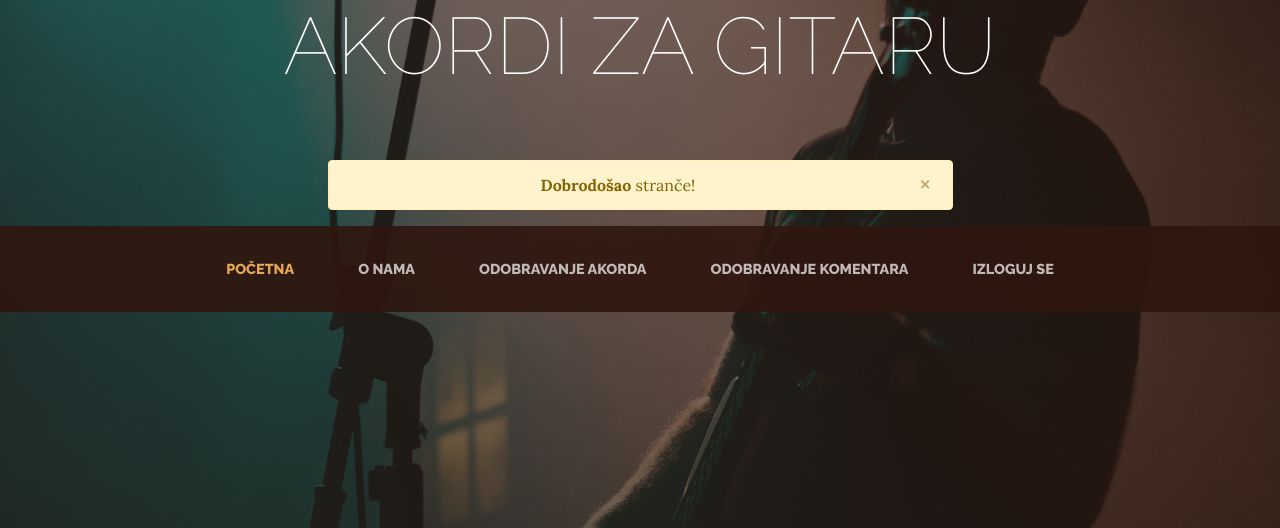
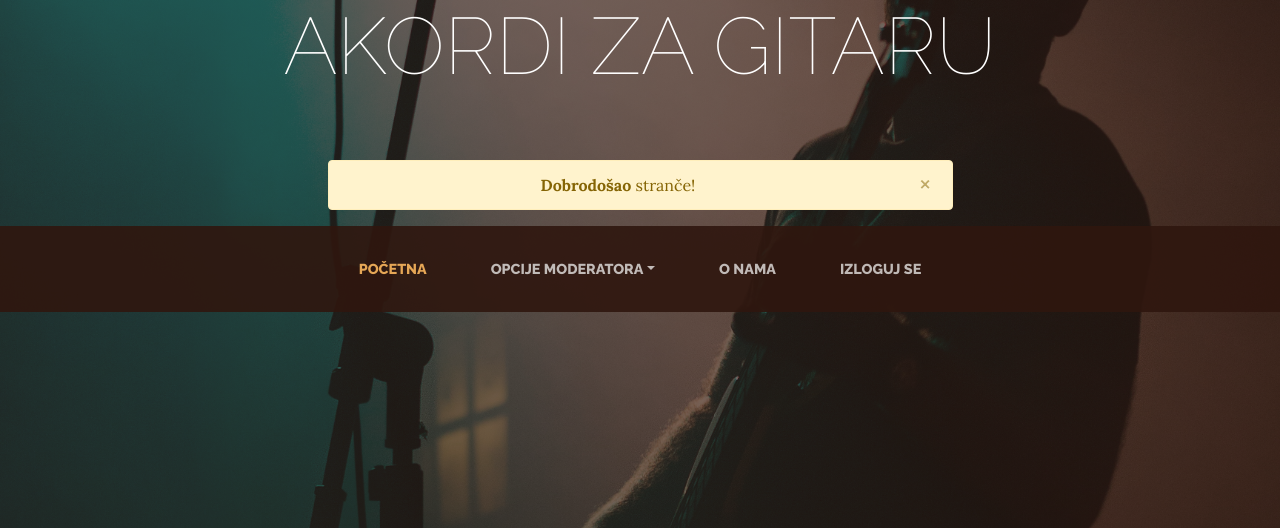
Before and after one commit to davidmilicevic97/AkordiZaGitaru, a PHP site: the page made by Projekat/application/views/header_moderator.php in a window 1280 px wide. Shown: the part 114-642 px from the top of the page. Run offline with PHP 8.4, Linux system fonts and the light colour scheme; the template is opened without the code that fills it, so the values that code supplies are empty; some libraries are stand-ins or nearby versions.

Commit message:
Moderator fix

```diff
--- a/Projekat/application/controllers/Gost.php
+++ b/Projekat/application/controllers/Gost.php
@@ -109,6 +109,7 @@ class Gost extends CI_Controller {
     public function pesma($id) {
         $args = array();
         $args["pesma"] = $this->ModelPesma->dohvatiPesmu($id, TRUE);
+        $args["controller"] = "Gost";
         $args["komentari"] = $this->ModelKomentar->dohvatiKomentareZaPesmu($id);
         $this->prikazi("pesma.php", $args);
     }
--- a/Projekat/application/views/header_moderator.php
+++ b/Projekat/application/views/header_moderator.php
@@ -57,15 +57,15 @@
                                 <span class="sr-only">(current)</span>
                             </a>
                         </li>
-
+                        <li class="nav-item px-lg-4 dropdown">
+                            <a class="nav-link text-uppercase text-expanded dropdown-toggle" data-toggle="dropdown"  href="#">Opcije moderatora</a>
+                            <ul class="dropdown-menu" role = "menu"  aria-labelledby="dLabel">
+                                <li class="dropdown-item"><a href="<?php echo site_url("Moderator/odobravanjeAkorda"); ?>">Odobravanje akorda</a></li>
+                                <li class="dropdown-item"><a href="<?php echo site_url("Moderator/odobravanjeKomentara"); ?>">Odobravanje komentara</a></li>
+                            </ul>
+                        </li>
                         <li class="nav-item px-lg-4">
                             <a class="nav-link text-uppercase text-expanded" href="<?php echo site_url("Moderator/onama"); ?>">O Nama</a>
-                        </li>
-                        <li class="nav-item px-lg-4">
-                            <a class="nav-link text-uppercase text-expanded" href="<?php echo site_url("Moderator/odobravanjeAkorda"); ?>">Odobravanje akorda</a>
-                        </li>
-                        <li class="nav-item px-lg-4">
-                            <a class="nav-link text-uppercase text-expanded" href="<?php echo site_url("Moderator/odobravanjeKomentara"); ?>">Odobravanje komentara</a>
                         </li>
                         <li class="nav-item px-lg-4">
                             <a class="nav-link text-uppercase text-expanded" href="<?php echo site_url("Moderator/izlogujSe"); ?>">Izloguj se</a>
```
Also changed, not shown: Projekat/application/controllers/Moderator.php (+7 -3 lines), Projekat/application/views/list.php (+0 -8 lines), Projekat/application/views/pesma.php (+10 -6 lines).
